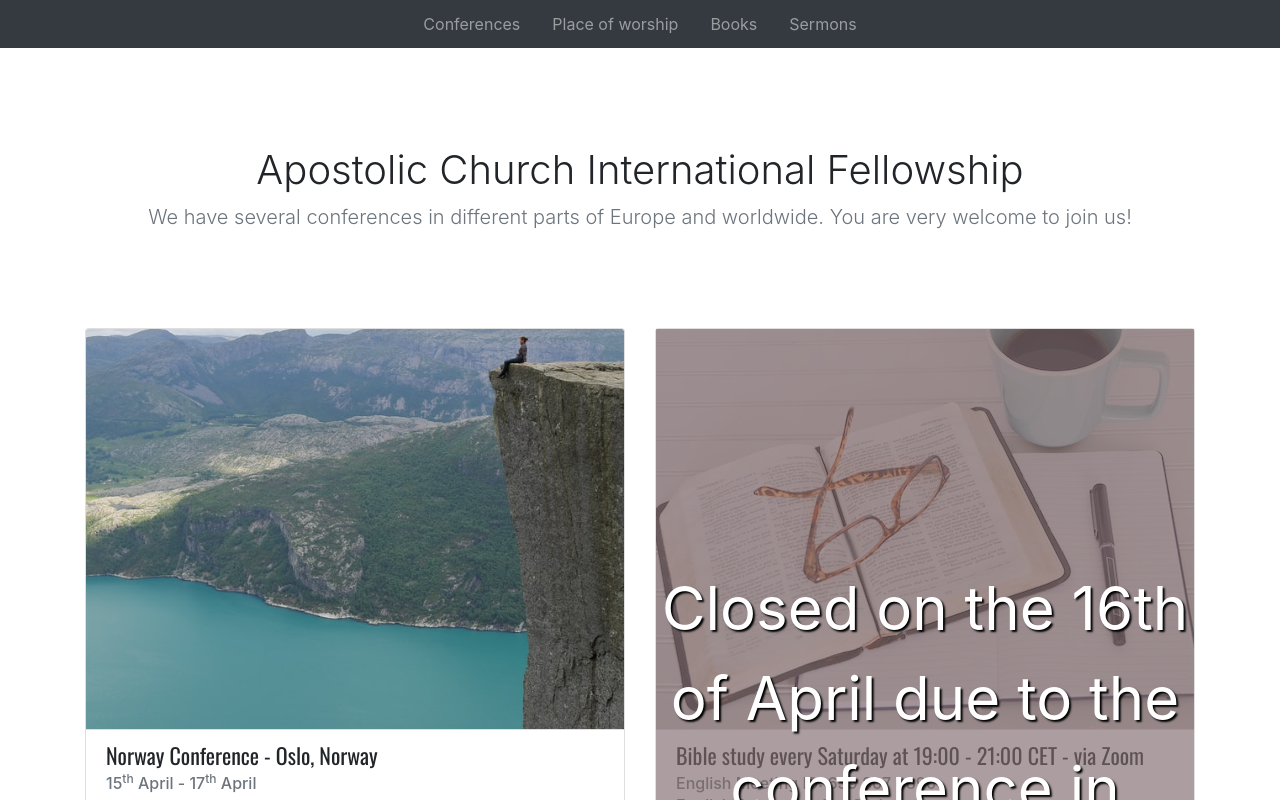
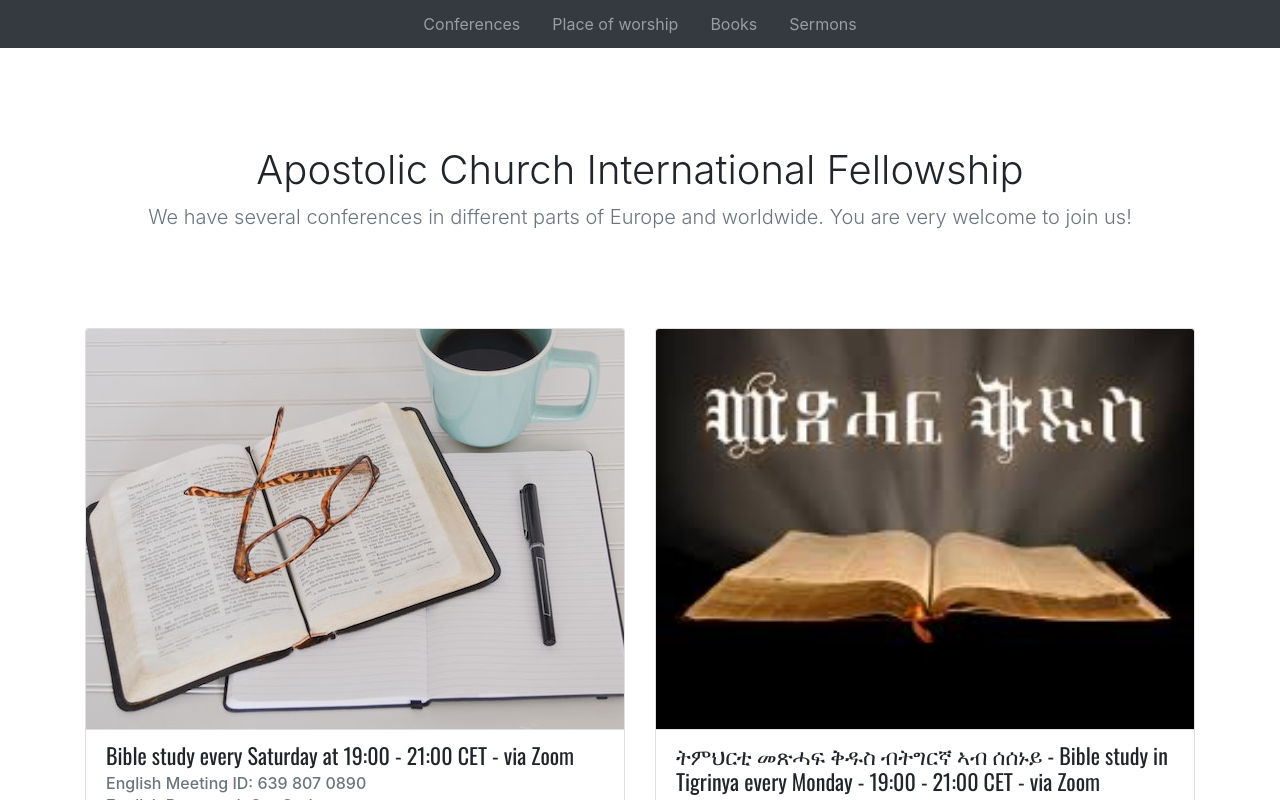
Before and after one commit to Haimanot1989/church, a React (Create React App) app: page / in a window 1280 px wide. Shown: the top 800 px of the page. Built offline with nearby package versions, Linux system fonts and the light colour scheme.

Commit message:
uodate conferences page

```diff
--- a/src/components/Cards.js
+++ b/src/components/Cards.js
@@ -13,23 +13,22 @@ const Cards = () => {
   const europeTigrinyaBibleStudyOnZoom =
     onlineMeetings["europeTigrinyaBibleStudyOnZoom"];
   const europeBibleStudyOnZoom = onlineMeetings["europeBibleStudyOnZoom"];
-  const theLordsSupperNorway = conferences["theLordsSupperNorway"];
   const theSevenChurchesTrip2022 = conferences["theSevenChurchesTrip2022"];
   const annualConference2022 = conferences["annualConference2022"];
   const youthConferenceBelgium2022 = conferences["youthConference2022"];
   return (
     <>
       <div className="card-deck mb-2">
-        <Card {...theLordsSupperNorway} />
         <OnlineMeetingCard {...europeBibleStudyOnZoom} />
+        <OnlineMeetingCard {...europeTigrinyaBibleStudyOnZoom} />
       </div>
       <div className="card-deck mb-2">
-        <OnlineMeetingCard {...europeTigrinyaBibleStudyOnZoom} />
         <Card {...theSevenChurchesTrip2022} />
+        <Card {...annualConference2022} />
       </div>
       <div className="card-deck mb-2">
-        <Card {...annualConference2022} />
         <Card {...youthConferenceBelgium2022} />
+        <Card {...{}} />
       </div>
     </>
   );
--- a/src/components/data/onlineMeetings.json
+++ b/src/components/data/onlineMeetings.json
@@ -235,7 +235,7 @@
       "emails": ["m.feyisa@gmx.net"],
       "phoneNumbers": ["+41 78 771 83 17"]
     },
-    "isCancelled": true,
+    "isCancelled": false,
     "cancelledMessage": "Closed on the 16th of April due to the conference in Norway."
   },
   "decemberConference2020": {
```
